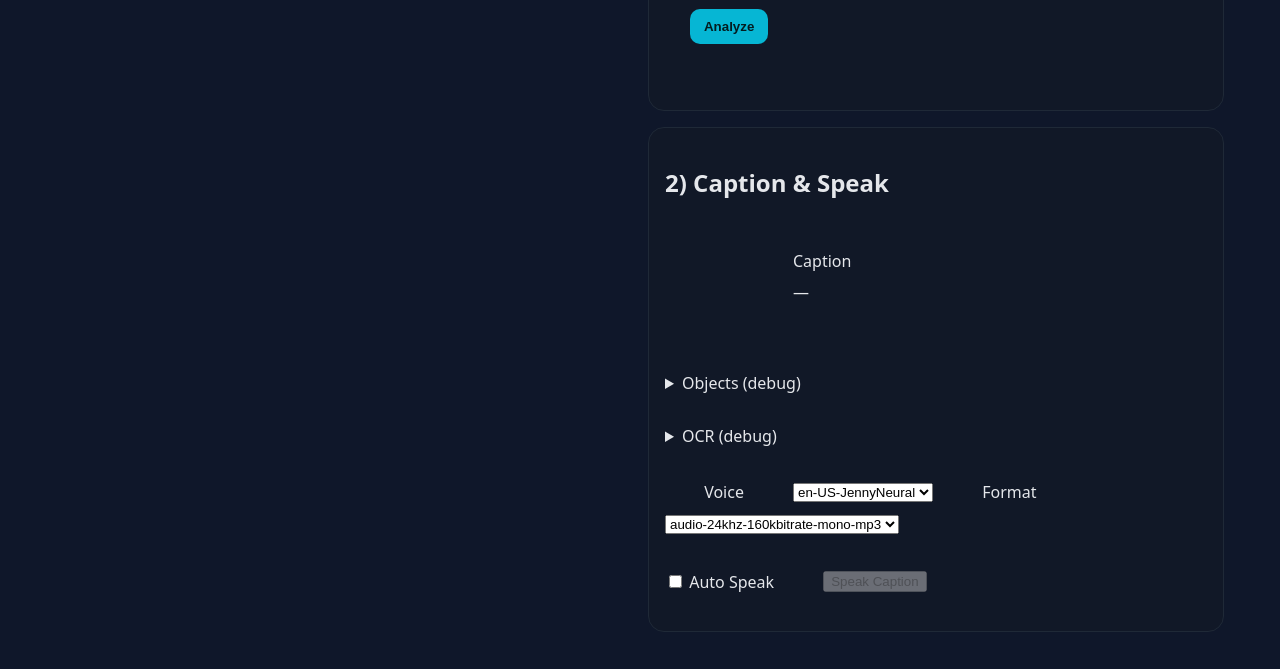
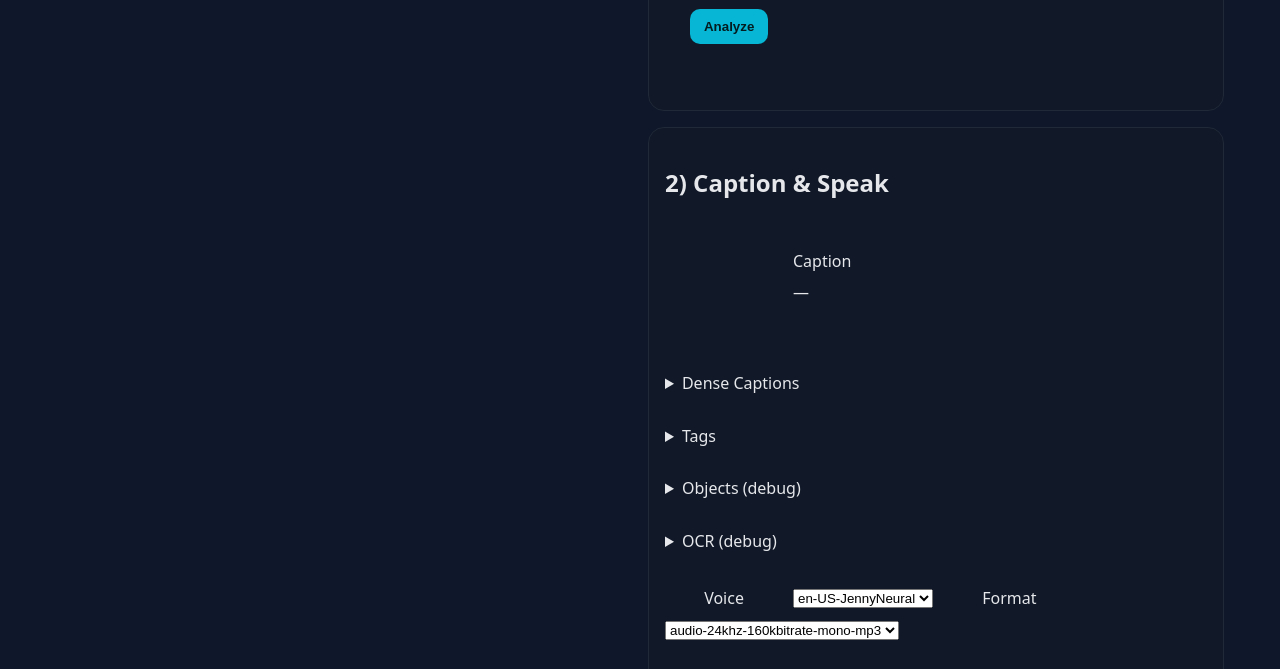
Before and after one commit to cdw-steven-scott/azurerepo, a website: page templates/index.html in a window 1280 px wide. Shown: the part 431-1100 px from the top of the page. Drawn offline with Linux system fonts and the light colour scheme.

Commit message:
Update index.html

```diff
--- a/templates/index.html
+++ b/templates/index.html
@@ -48,7 +48,6 @@
 
       <div id="urlPane" class="pane">
         <input id="imageUrl" type="url" placeholder="https://example.com/photo.jpg" />
-        <br />
       </div>
 
       <div class="preview">
@@ -66,6 +65,16 @@
         <div>Caption</div>
         <div id="caption">—</div>
       </div>
+
+      <details>
+        <summary>Dense Captions</summary>
+        <pre id="denseCaptions">(none)</pre>
+      </details>
+
+      <details>
+        <summary>Tags</summary>
+        <pre id="tags">(none)</pre>
+      </details>
 
       <details>
         <summary>Objects (debug)</summary>
```
